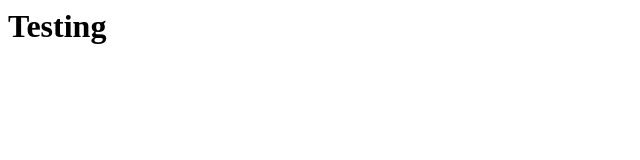
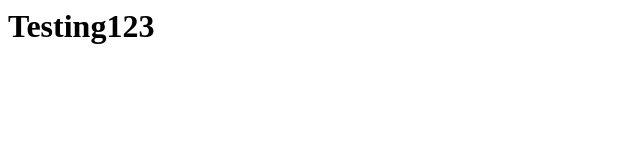
Before and after one commit to nakkumar/jenkins-git-test, a plain HTML site: page index.html in a window 1280 px wide. Shown: the full height of the page, 0-640 px from the left. Drawn offline with Linux system fonts and the light colour scheme.

Commit message:
update v1.0

```diff
--- a/index.html
+++ b/index.html
@@ -1 +1 @@
-<h1>Testing</h1>
+<h1>Testing123</h1>
```
Also changed, not shown: 2 other files.
